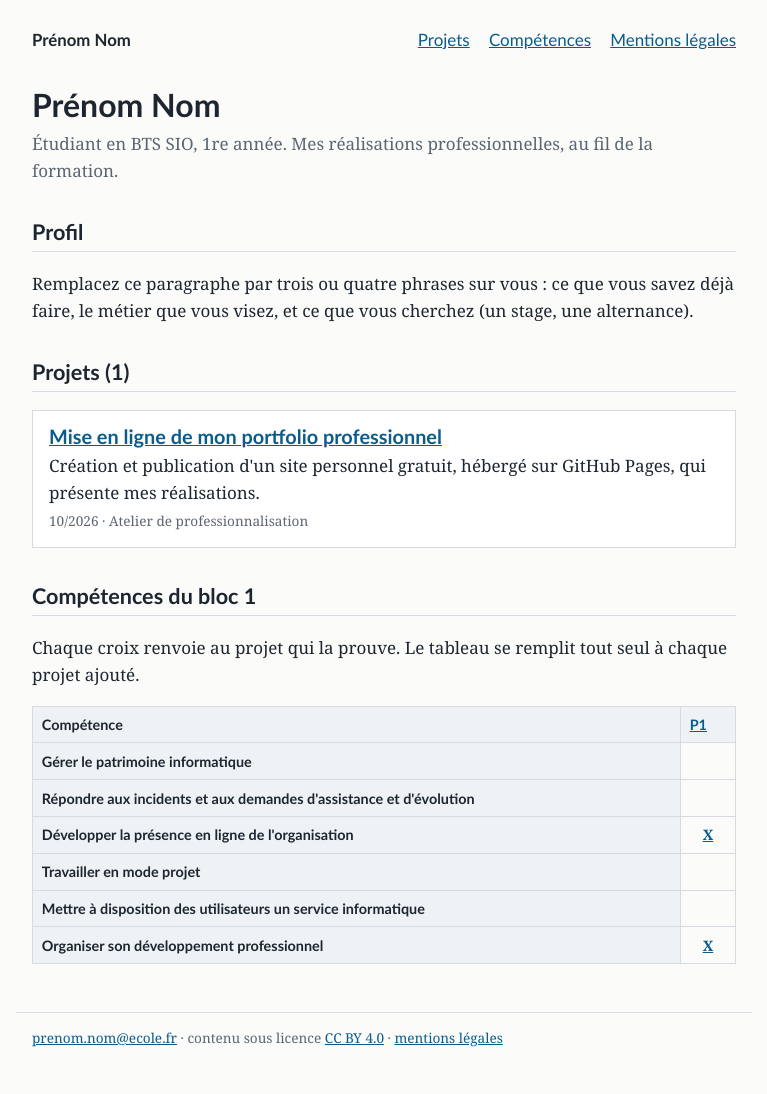
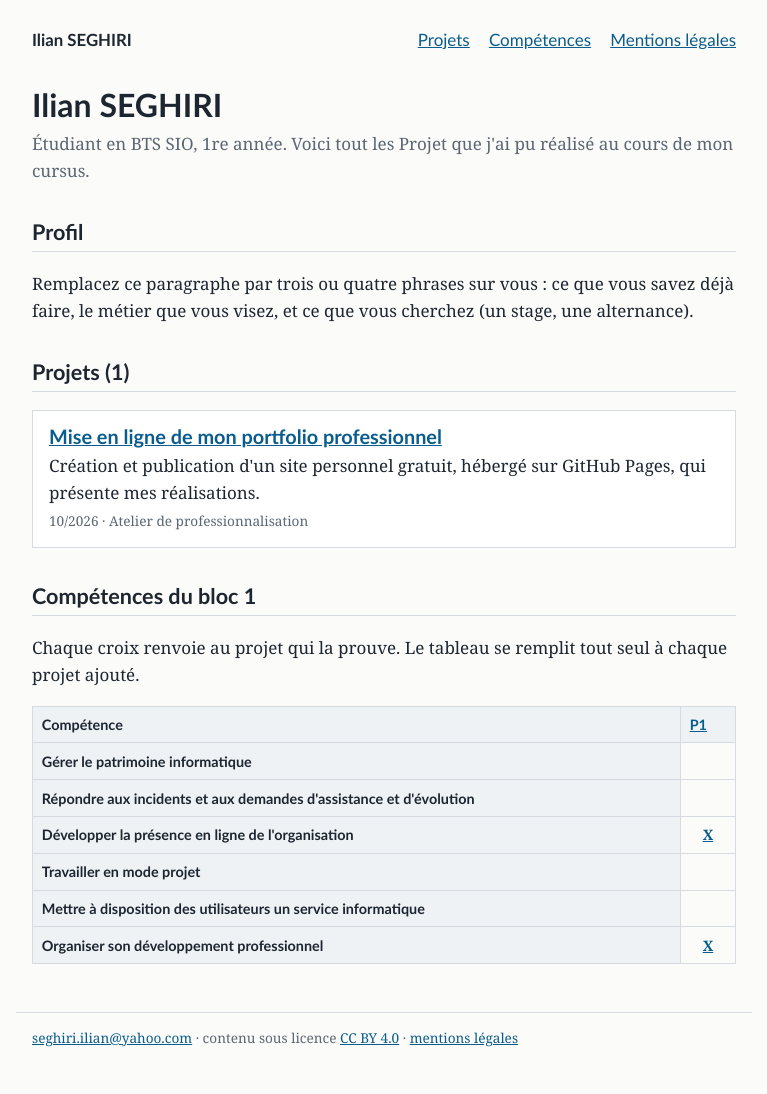
Before and after one commit to ilivn/portfolio, a Jekyll site: the page built from index.html, in a window 1280 px wide. Shown: the whole page, without its empty margins (256-1023 px from the left). Built offline with Jekyll 4.4.1, drawn with Linux system fonts in a browser that asks for light colours.

Commit message:
Modify portfolio settings with new personal details
Updated personal information in the configuration file.

```diff
--- a/_config.yml
+++ b/_config.yml
@@ -1,11 +1,11 @@
 # Réglages du portfolio. Modifiez les quatre lignes ci-dessous, enregistrez,
 # et le site se met à jour tout seul après la publication.
-title: "Prénom Nom"
-description: "Étudiant en BTS SIO, 1re année. Mes réalisations professionnelles, au fil de la formation."
-email: "prenom.nom@ecole.fr"
+title: "Ilian SEGHIRI"
+description: "Étudiant en BTS SIO, 1re année. Voici tout les Projet que j'ai pu réalisé au cours de mon cursus."
+email: "seghiri.ilian@yahoo.com"
 linkedin: ""
 
-lang: fr
+lang: fr/en
 
 # Chaque fichier déposé dans le dossier _projets devient une page du site.
 collections:
```
